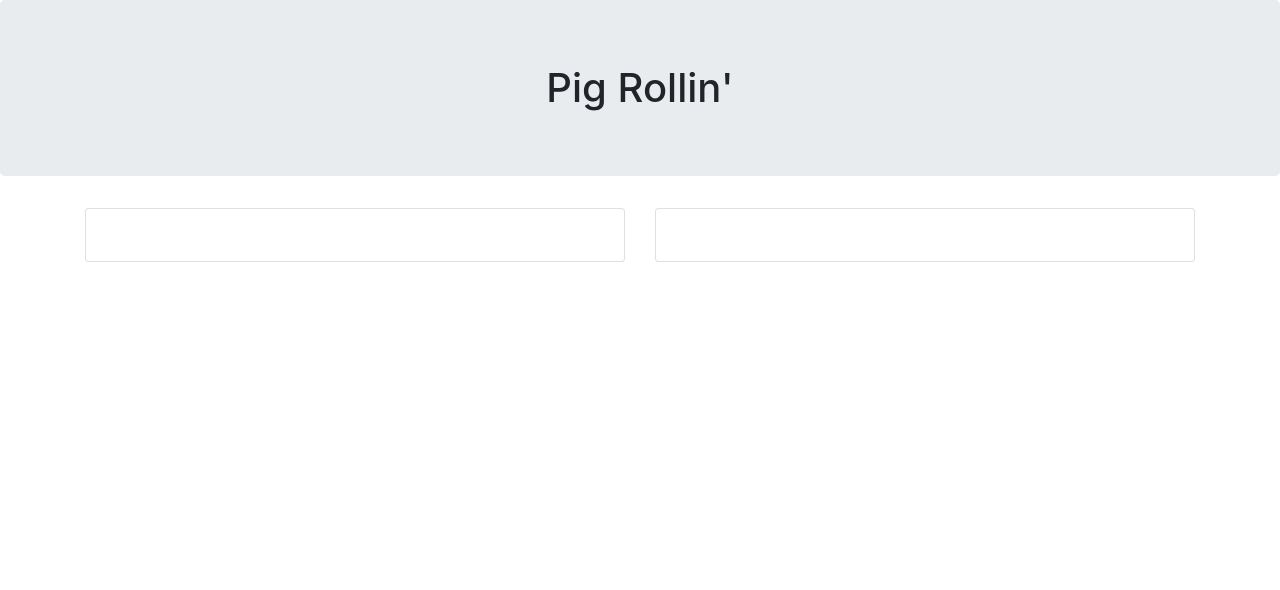
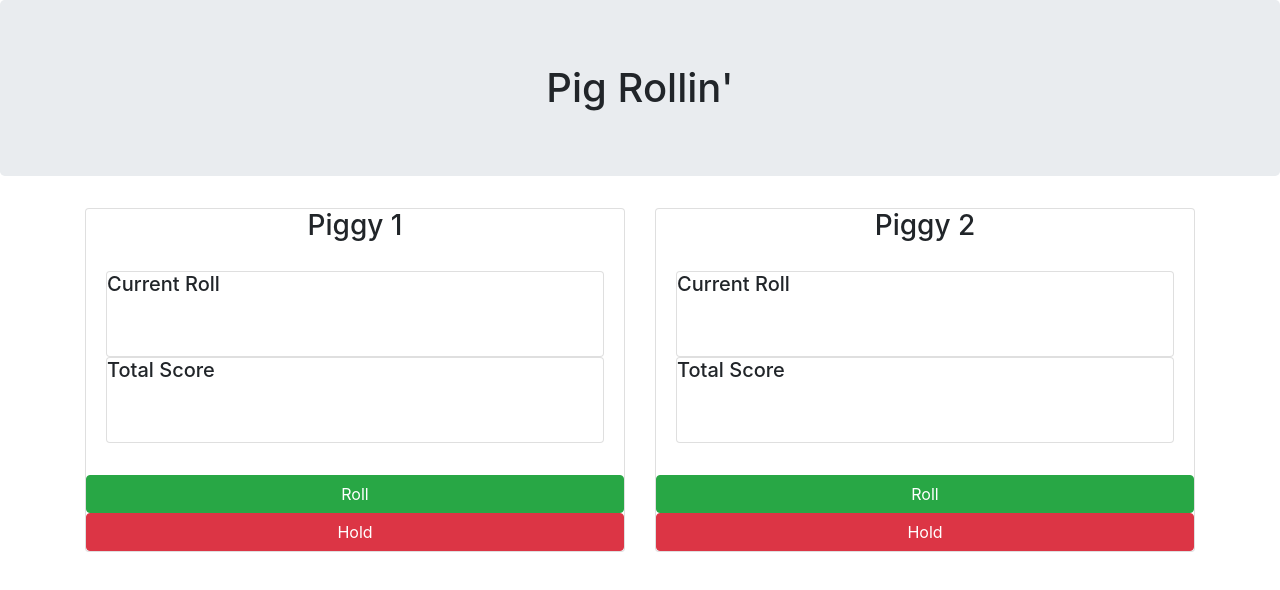
Before and after one commit to kevinkirkl3y/pigDice, a plain HTML site: page index.html in a window 1280 px wide. Drawn offline with Linux system fonts and the light colour scheme.

Commit message:
layed out html framework and layed out steps for implementing button functions in UI logic.
Co-authored-by: Nataliya Zhuravleva <natalindria@gmail.com>
Co-authored-by: Tawnee Harris <tawneeh@icloud.com>

```diff
--- a/index.html
+++ b/index.html
@@ -16,17 +16,55 @@
     <div class="col-md-6">
       <div class="card">
         <div class="card-title">
+          <h3 id="player1" class="text-center">Piggy 1</h3>
           <div class="card-body">
+            <div class="card">
+              <div class="card-title">
+              <h5>Current Roll</h5>
+                <div class="card-body" id="player1currentRoll">
+
+                </div>
+              </div>
+            </div>
+            <div class="card">
+              <div class="card-title">
+              <h5>Total Score</h5>
+                <div class="card-body" id="player1totalScore">
+
+                </div>
+              </div>
+            </div>
           </div>
         </div>
+        <button type="button" class="btn btn-success">Roll</button>
+        <button type="button" class="btn btn-danger">Hold</button>
       </div>
     </div>
     <div class="col-md-6">
       <div class="card">
         <div class="card-title">
+          <h3 id="player2" class="text-center">Piggy 2</h3>
           <div class="card-body">
+            <div class="card">
+              <div class="card-title">
+              <h5>Current Roll</h5>
+                <div class="card-body" id="player2currentRoll">
+
+                </div>
+              </div>
+            </div>
+            <div class="card">
+              <div class="card-title">
+              <h5>Total Score</h5>
+                <div class="card-body" id="player2totalScore">
+
+                </div>
+              </div>
+            </div>
           </div>
         </div>
+        <button type="button" class="btn btn-success">Roll</button>
+        <button type="button" class="btn btn-danger">Hold</button>
       </div>
     </div>
   </div>
--- a/js/scripts.js
+++ b/js/scripts.js
@@ -1,13 +1,12 @@
 
 // Gamer Business Logic
-function Gamer(gamerName, currentScore, totalScore) {
-  this.gamerName = gamerName;
+function Gamer(currentScore, totalScore) {
   this.currentScore = currentScore;
   this.totalScore = totalScore;
 };
 
-let gamer1=new Gamer("Kevin", 0,0);
-let gamer2=new Gamer("Vlad", 0,0);
+let gamer1=new Gamer(0,0);
+let gamer2=new Gamer(0,0);
 
 //Die Business Logic
 function Dice(){
@@ -17,17 +16,28 @@ function Dice(){
 
 let dice = new Dice;
 let rollValue=0;
-let rollValues=[];
+//let rollValues=[];
 
 Dice.prototype.roll = function() {
   rollValue = Math.floor(Math.random()*6)+1;
-  this.rollValues.push(rollValue);
+  //this.rollValues.push(rollValue);
 }
 
 dice.roll();
 console.log(rollValue);
 console.log(rollValues);
 
+Gamer.prototype.updateUserScore=function(gamer1){
+  this.gamer1.currentScore+=rollValue;
+  this.gamer2.currentScore+=rollValue;
+}
+
+
+
 $(document).ready(function() {
+  // gamer 1 click on gamer1RollButton=> then we get rollValue for gamer1
+  // gamer1.updateUserScore(currentScore());
+  // gamer 2 click on gamer2RollButton=> then we get rollValue for gamer1
+  // gamer1.updateUserScore(currentScore());
 
 });
```
Also changed, not shown: 2 other files.
